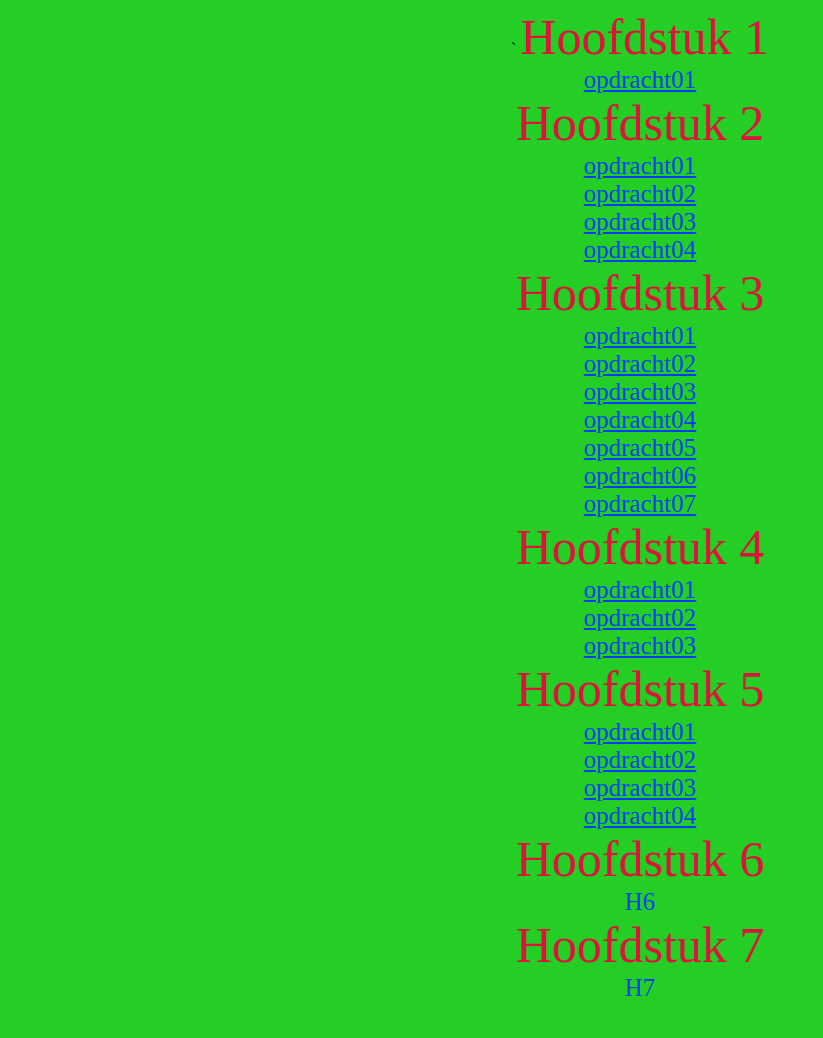
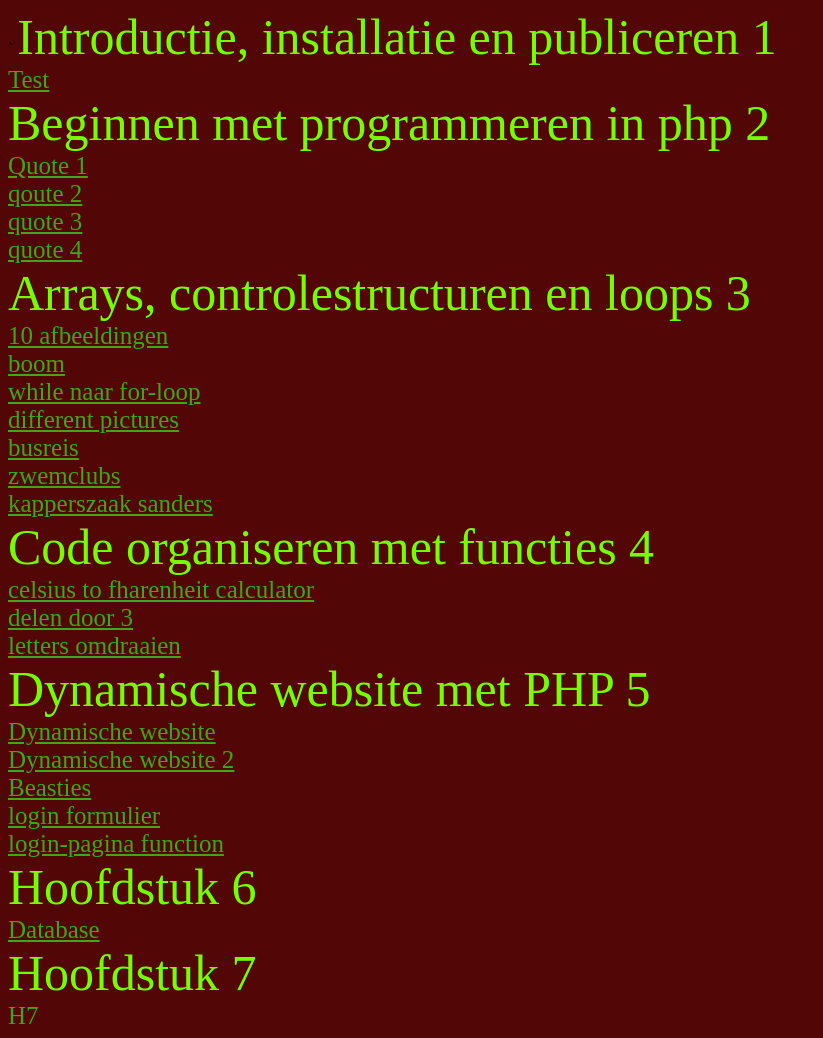
Before and after one commit to JaKamps/CursusPHP, a PHP site: page / in a window 1280 px wide. Shown: the whole page, without its empty margins (0-823 px from the left). Before the commit the page ends 996 px from the top, so only its background shows below. Run offline with PHP 8.4, Linux system fonts and the light colour scheme.

Commit message:
H05
opdracht 1

```diff
--- a/H05/opdracht01.php
+++ b/H05/opdracht01.php
@@ -8,7 +8,7 @@
 </head>
 <body>
     <h1>GetDemo</h1>
-    <form action="resultaat.php" method="get">
+    <form action="processing01.php" method="get">
         <input type="text" name="inlogNaam" value="naam">
         <input type="password" name="wachtwoord" value="password">
         <input type="email" name="email" value="email">
--- a/H05/opdracht02.php
+++ b/H05/opdracht02.php
@@ -12,7 +12,7 @@
 </head>
 <body class="container">
     <h1>GetDemo</h1>
-    <form action="processing" method="post">
+    <form action="processing02" method="post">
         <div class="form-group">
         <label for="naam">Naam:</label>
         <input class="form-control" id="naam" type="text" name="naam">
--- a/index.css
+++ b/index.css
@@ -1,15 +1,13 @@
 *{
-    text-align: center;
-    align-self: center;
-    background-color: rgb(36, 206, 36);
+    background-color: rgb(83, 6, 6);
 }
 a {
-    color: rgb(0, 60, 255);
+    color: rgb(60, 167, 27);
     font-size: 25px;
 }
 h{
     font-size: 50px;
-    color:crimson
+    color:rgb(115, 255, 0)
 }
 .begone {
     display: none;
--- a/index.html
+++ b/index.html
@@ -8,68 +8,70 @@
     <link rel="stylesheet" type="text/css"href="index.css">
 </head>
 <body>`
-    <h class="H01">Hoofdstuk 1</h>
+    <h class="H01">Introductie, installatie en publiceren 1</h>
     <br>
     <span class="H1">
-    <a class="link" href="H01/index.php">opdracht01</a>
+    <a class="link" href="H01/index.php">Test</a>
     <br>
     </span>
-    <h class="H02">Hoofdstuk 2</h>
+    <h class="H02">Beginnen met programmeren in php 2</h>
     <br>
     <span class="H2">
-    <a onclick="myFunction()" class="link" href="H02/opdracht01.php">opdracht01</a>
+    <a onclick="myFunction()" class="link" href="H02/opdracht01.php">Quote 1</a>
     <br>
-    <a class="link" href="H02/opdracht02.php">opdracht02</a>
+    <a class="link" href="H02/opdracht02.php">qoute 2</a>
     <br>
-    <a class="link" href="H02/opdracht03.php">opdracht03</a>
+    <a class="link" href="H02/opdracht03.php">quote 3</a>
     <br>
-    <a class="link" href="H02/opdracht04.php">opdracht04</a>
+    <a class="link" href="H02/opdracht04.php">quote 4</a>
     <br>
     </span>
-    <h class="H03">Hoofdstuk 3</h>
+    <h class="H03">Arrays, controlestructuren en loops 3</h>
     <br>
     <span class="H3">
-    <a class="link" href="H03/opdracht01.php">opdracht01</a>
+    <a class="link" href="H03/opdracht01.php">10 afbeeldingen</a>
     <br>
-    <a class="link" href="H03/opdracht02.php">opdracht02</a>
+    <a class="link" href="H03/opdracht02.php">boom</a>
     <br>
-    <a class="link" href="H03/opdracht03.php">opdracht03</a>
+    <a class="link" href="H03/opdracht03.php">while naar for-loop</a>
     <br>
-    <a class="link" href="H03/opdracht04.php">opdracht04</a>
+    <a class="link" href="H03/opdracht04.php">different pictures</a>
     <br>
-    <a class="link" href="H03/opdracht05.php">opdracht05</a>
+    <a class="link" href="H03/opdracht05.php">busreis</a>
     <br>
-    <a class="link" href="H03/opdracht06.php">opdracht06</a>
+    <a class="link" href="H03/opdracht06.php">zwemclubs</a>
     <br>
-    <a class="link" href="H03/opdracht07.php">opdracht07</a>
+    <a class="link" href="H03/opdracht07.php">kapperszaak sanders</a>
     <br>
     </span>
-    <h class="H04">Hoofdstuk 4</h>
+    <h class="H04">Code organiseren met functies 4</h>
     <br>
     <span class="H4">
-    <a class="link" href="H04/opdracht01.php">opdracht01</a>
+    <a class="link" href="H04/opdracht01.php">celsius to fharenheit calculator</a>
     <br>
-    <a class="link" href="H04/opdracht02.php">opdracht02</a>
+    <a class="link" href="H04/opdracht02.php">delen door 3</a>
     <br>
-    <a class="link" href="H04/opdracht03.php">opdracht03</a>
+    <a class="link" href="H04/opdracht03.php">letters omdraaien</a>
     <br>
     </span>
-    <h class="H05">Hoofdstuk 5</h>
+    <h class="H05">Dynamische website met PHP 5</h>
     <br>
     <span class="H5">
-    <a class="link" href="H05/opdracht01.php">opdracht01</a>
+    <a class="link" href="H05/opdracht01.php">Dynamische website</a>
     <br>
-    <a class="link" href="H05/opdracht02.php">opdracht02</a>
+    <a class="link" href="H05/opdracht02.php">Dynamische website 2</a>
     <br>
-    <a class="link" href="H05/opdracht03.php">opdracht03</a>
+    <a class="link" href="H05/opdracht03.php">Beasties</a>
     <br>
-    <a class="link" href="H05/opdracht04.php">opdracht04</a>
+    <a class="link" href="H05/opdracht04.php">login formulier</a>
+    <br>
+    <a class="link" href="H05/opdracht05.php">login-pagina function</a>
     <br>
     </span>
     <h class="H06">Hoofdstuk 6</h>
     <br>
     <span class="H6">
-    <a class="link">H6</a>
+    <a class="link" href="H06/opdracht01.php">Database</a>
     <br>
     </span>
     <h class="H07">Hoofdstuk 7</h>
```
Also changed, not shown: H05/opdracht04.php (added, +48 -0 lines), H05/opdracht05.php (added, +56 -0 lines), H06/opdracht01.php (added, +62 -0 lines), H05/processing05.php (added).
